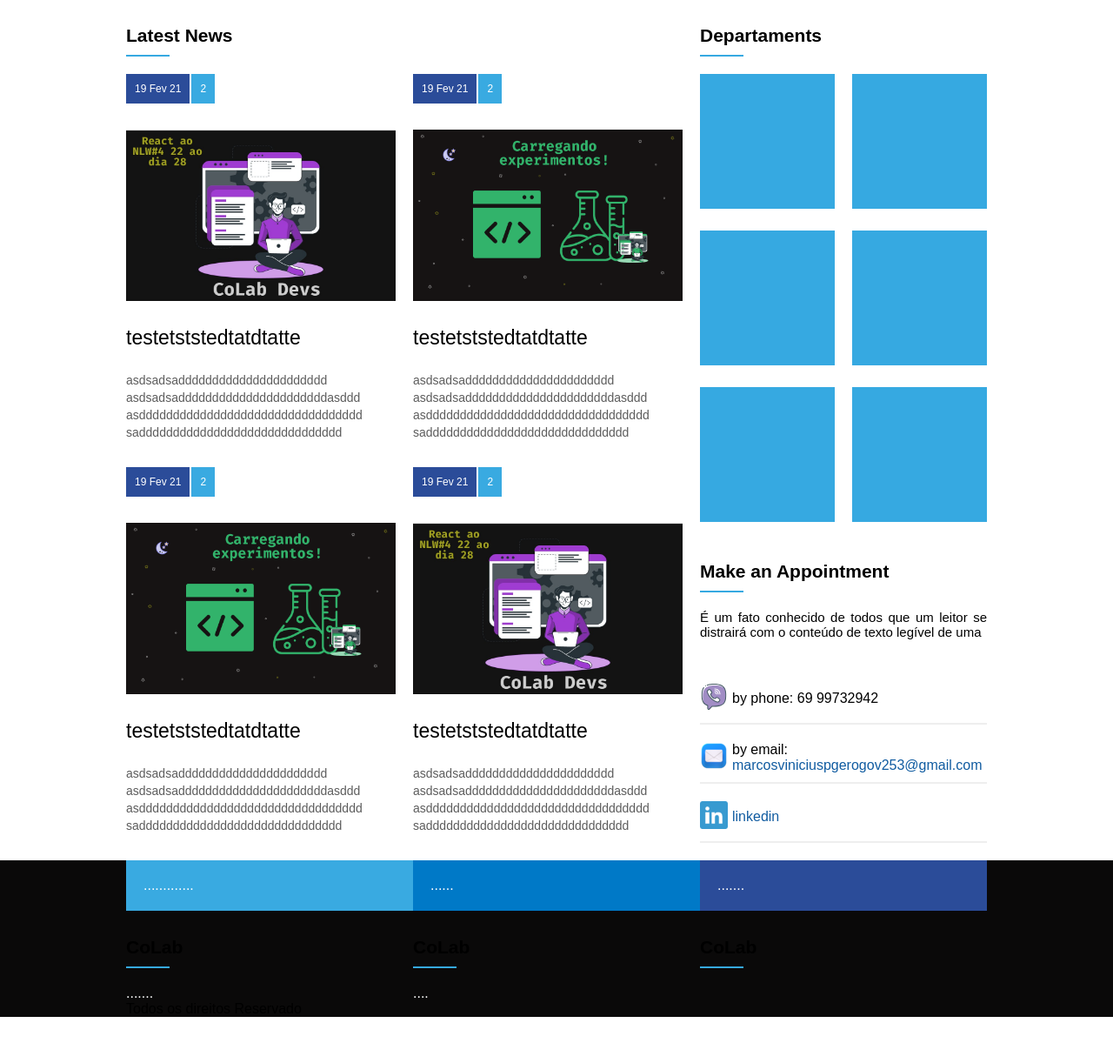
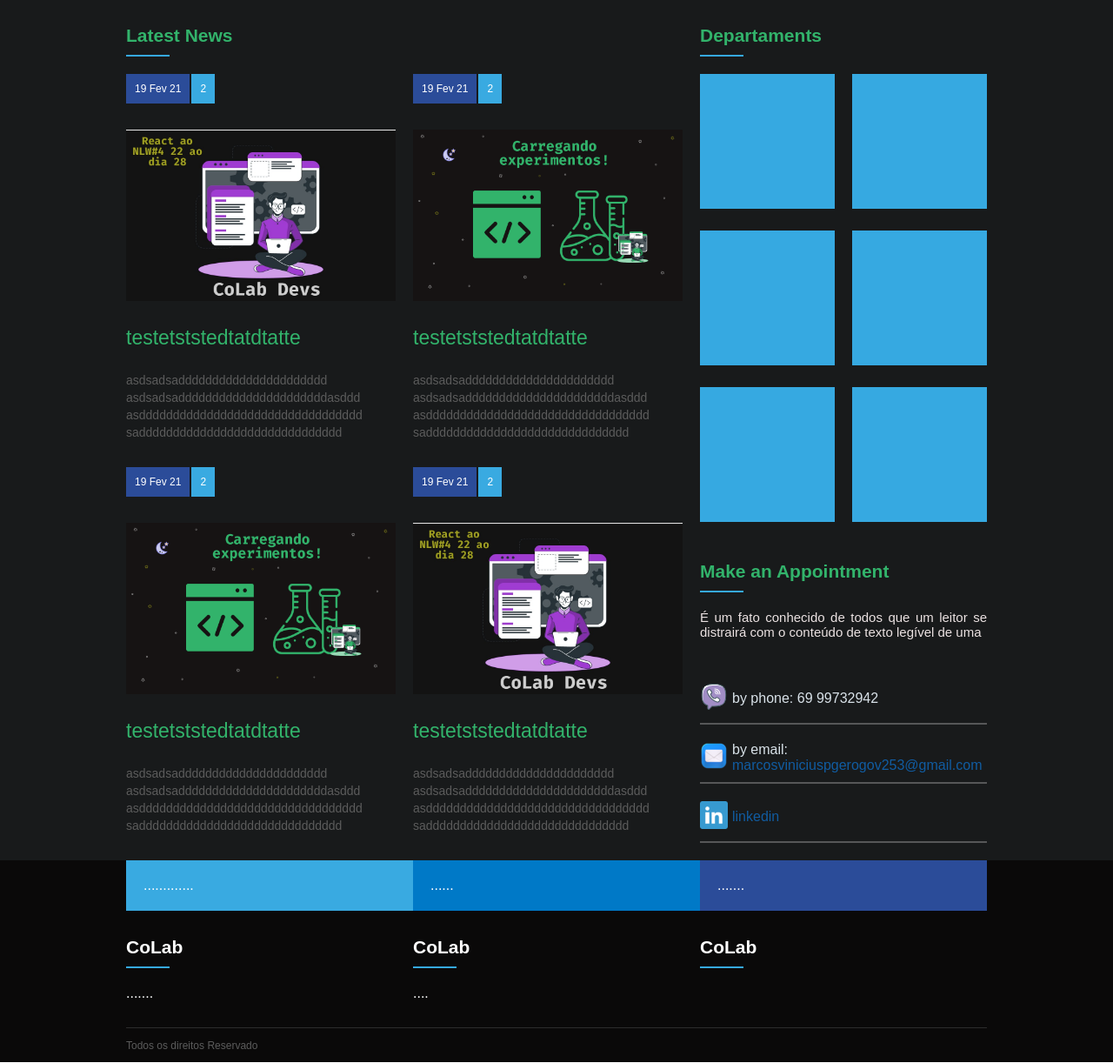
Before and after one commit to marcoscode404/projetosFront-end, a PHP site: page / in a window 1280 px wide. Shown: the part 791-2013 px from the top of the page at 87% size. Before the commit the page ends 1960 px from the top, so only its background shows below. Run offline with PHP 8.4, Linux system fonts and the light colour scheme.

Commit message:
Update style.css

```diff
--- a/projeto-flexbox/css/style.css
+++ b/projeto-flexbox/css/style.css
@@ -28,17 +28,25 @@ header{
     color: #727272;
     text-transform: uppercase;
 
+
+}
+.logo h2{
+    border-bottom: 2px solid rgb(209, 88, 88);
+    padding-bottom: 12px;
 }
 
 
 .menu{
     display: flex;
     align-items: center;
+
 }
 
 nav ul,
 nav li{
     list-style: none;
+    /* background-color: red; */
+    margin-right: 5px;
 }
 
 nav ul{
@@ -65,7 +73,7 @@ nav a:hover{
 #banner {
     display: flex;
     justify-content: center;
-    background-image: url('../img/banner4.png');
+    background-image: url('../img/banner5.png');
     background-position: center;
     background-size: cover;
     height: 670px;
@@ -103,6 +111,7 @@ nav a:hover{
 
 .banner_options{
     height: 210px;
+
 }
 
 
@@ -110,6 +119,7 @@ nav a:hover{
 .banner_options{
     height: 210px;
     display: flex;
+
 }
 
 .banner1,
@@ -160,6 +170,7 @@ nav a:hover{
 #geral{
     display: flex;
     justify-content: center;
+    background-color: #181A1B;
 }
 
 #geral section{
@@ -176,7 +187,7 @@ nav a:hover{
 }
 
 .widget_title_text{
-    color: #000000;
+    color: #32b36b;
     font-size: 21px;
     font-weight: bold;
 
@@ -221,7 +232,7 @@ nav a:hover{
 
 .widget_body h4{
     text-align: justify;
-    color: #000000;
+    color: #ebe2e2;
     font-weight: normal;
     font-size: 15px;
     margin-bottom: 50px;
@@ -243,11 +254,16 @@ nav a:hover{
 .contato img{
     margin-right: 5px;
     text-decoration: none;
+
 }
 
 .contato a{
     text-decoration: none;
     color: rgb(17, 92, 161);
+}
+
+.horario{
+    color: #d9e2e9;
 }
 
 
@@ -304,7 +320,7 @@ article .news_thumnail img{
 article .news_title{
     margin-top: 25px;
     margin-bottom: 25px;
-    color: #000000;
+    color: #32b36b;
     font-size: 23px;
 }
 
@@ -354,6 +370,7 @@ footer{
 
 .footer_area{
     display: flex;
+
 }
 
 .footer_areaitem{
@@ -364,3 +381,103 @@ footer{
 .flexColumn{
     flex-direction: column;
 }
+
+footer .widget_title_text {
+    color: #fff;
+}
+
+.footer_copy{
+    border-top: 1px solid #2c2c2c;
+    height: 40px;
+    line-height: 40px;
+    color: #5c5c5c;
+    font-size: 12px;
+
+    margin-top: 30px;
+
+}
+
+.menuMobile{
+    display: none;
+    width: 40px;
+    height: 40px;
+
+    margin-top: 40px;
+    margin-bottom: 40px;
+    margin-right: 20px;
+}
+
+.mm_line{
+    height: 3px;
+    background-color: rgb(61, 156, 52);
+}
+
+/* responsividade */
+@media (max-width:600px){
+    .banner_headline{
+        padding: 20px;
+    }
+    .banner_headline h1{
+        font-size: 55px;
+    }
+    .banner_headline h2{
+        font-size: 17px;
+    }
+    .banner_options {
+        height: auto;
+        flex-direction: column;
+    }
+
+    .container{
+        flex-direction: column;
+    }
+
+    #geral section,
+    #geral aside{
+        padding: 30px;
+    }
+
+    /* FOOTER */
+    .footer_menu{
+        flex-direction: column;
+    }
+
+    .footer_area{
+        flex-direction: column;
+        padding: 20px;
+    }
+
+    .footer_copy {
+        padding-left: 20px;
+    }
+
+    /* header ao normal */
+    header .container {
+        flex-direction: row;
+    }
+
+    nav ul{
+        flex-direction: column;
+        display: none;
+        position: absolute;
+        left: 0;
+        width: 100%;
+        margin-top: 20px;
+        background-color: rgb(24, 27, 24);
+
+    }
+
+    header{
+        height: auto; /*aumenta o tamanho do header*/
+    }
+
+    .logo{
+        padding-left: 20px;
+    }
+
+    .menuMobile{
+        display: flex;
+        flex-direction: column;
+        justify-content: space-around;
+    }
+}
```
